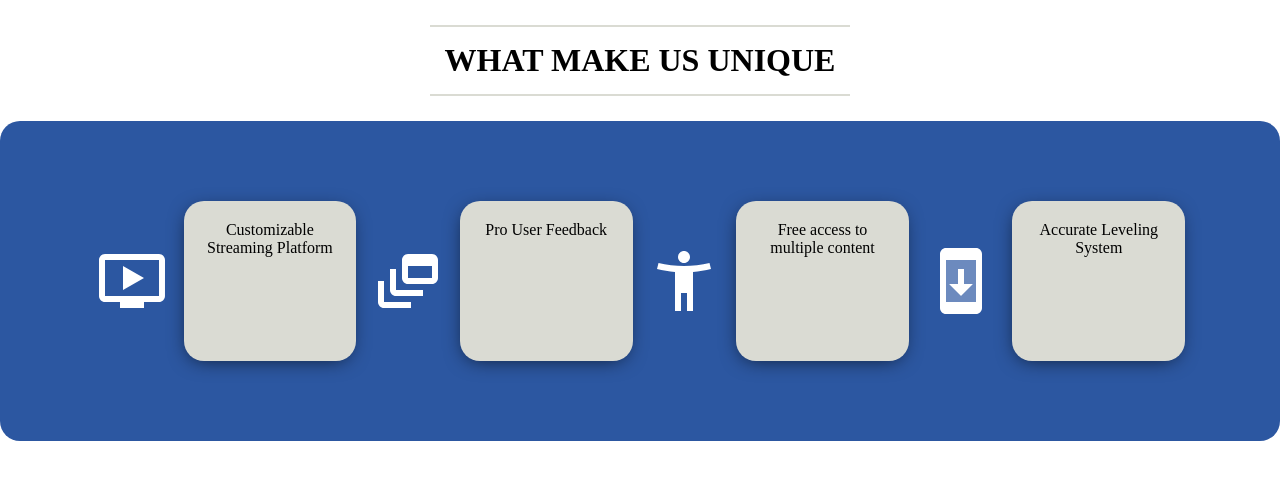
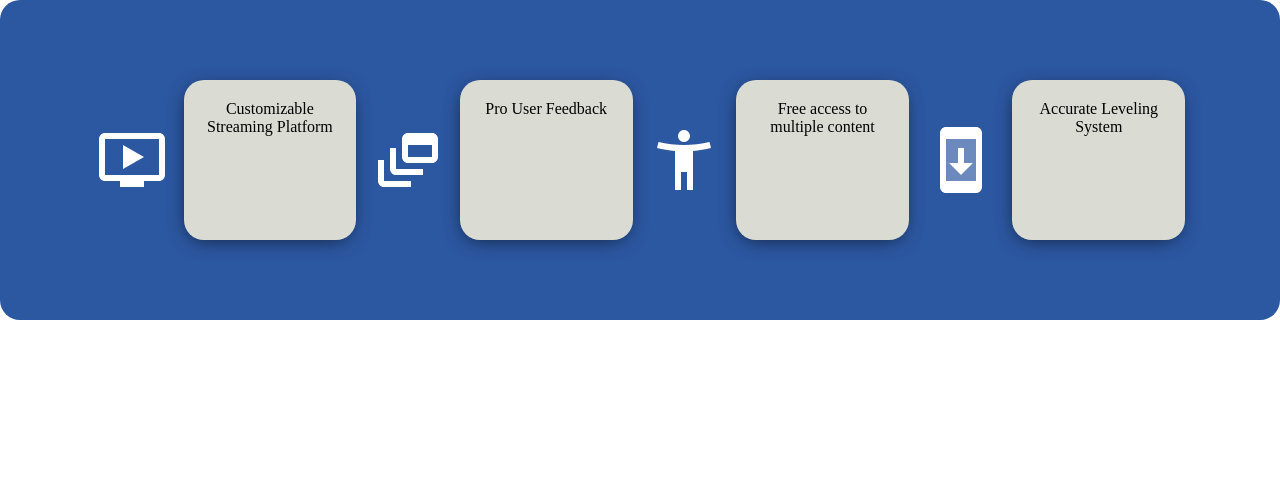
Before and after one commit to AbdulrhmanSoukarie/Present-Me-Front-End, a React (Create React App) app: page / in a window 1280 px wide. Shown: the top 480 px of the page. Built offline with nearby package versions, Linux system fonts and the light colour scheme.

Commit message:
remove title

```diff
--- a/src/components/UniqueFeatures/UniqueFeatures.css
+++ b/src/components/UniqueFeatures/UniqueFeatures.css
@@ -35,9 +35,7 @@
     transform: scale(3);
     margin: 25px;
   }
-  .unique-featureTitle {
-    text-align: center;
-  }
+
 
   h1 {
     display: inline;
--- a/src/components/UniqueFeatures/UniqueFeatures.js
+++ b/src/components/UniqueFeatures/UniqueFeatures.js
@@ -9,9 +9,7 @@ import SystemUpdateTwoToneIcon from "@material-ui/icons/SystemUpdateTwoTone";
 export const  UniqueFeatures = () => {
   return (
     <div className="all-in">
-      <div className="h1-container">
-        <h1 className="unique-featureTitle">WHAT MAKE US UNIQUE</h1>
-      </div>
+
       <div className="main-feature-box">
         <div className="unique-featureContainer">
           <OndemandVideoIcon className="icons" />
```
